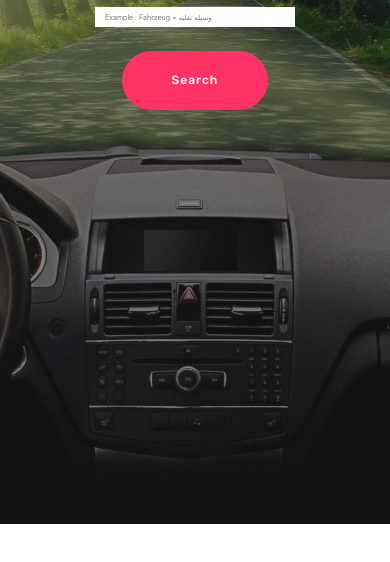
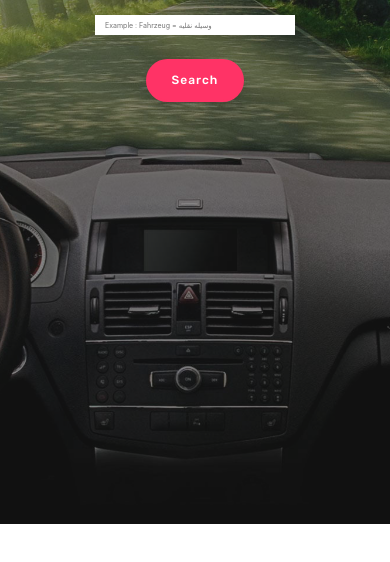
Before and after one commit to alirahemi/fuhrerschein365, a plain HTML site: page index.html in a window 390 px wide. Shown: the part 320-882 px from the top of the page. Drawn offline with Linux system fonts and the light colour scheme; files whose address does not match are found by name.

Commit message:
searchBTN res

```diff
--- a/index.html
+++ b/index.html
@@ -83,7 +83,7 @@
                     <h1 class="mbr-section-title pb-3 mbr-white mbr-bold mbr-fonts-style display-2">بزرگترین موتور جستجوی لغات طلایی گواهینامه</h1>
                     <h2 class="mbr-section-title pb-3 mbr-white mbr-fonts-style display-5" id="de2fa">German To Farsi / فارسی به آلمانی</h2>
                     <input class="searchBox" type="text" name="searchValue" placeholder="Example : Fahrzeug = وسیله نقلیه ">
-                    <div class="mbr-section-btn align-center py-2"><a class="btn btn-md btn-secondary display-4" href="#">Search</a></div>
+                    <div class="mbr-section-btn align-center py-2"><a class="btn btn-md btn-secondary display-4 searchBTN" href="#">Search</a></div>
 
                     <div class="icons-media-container mbr-white">
                         <div class="card col-12 col-md-6 col-lg-3">
--- a/style.css
+++ b/style.css
@@ -18,6 +18,10 @@
     padding: 10px;
     margin: 10px;
     }
+
+    .searchBTN{
+        padding: 8px 24px;
+    }
 }
 
 @media(max-width: 405px){
@@ -35,4 +39,6 @@
         display: none;
 
     }
+
+
 }
```
